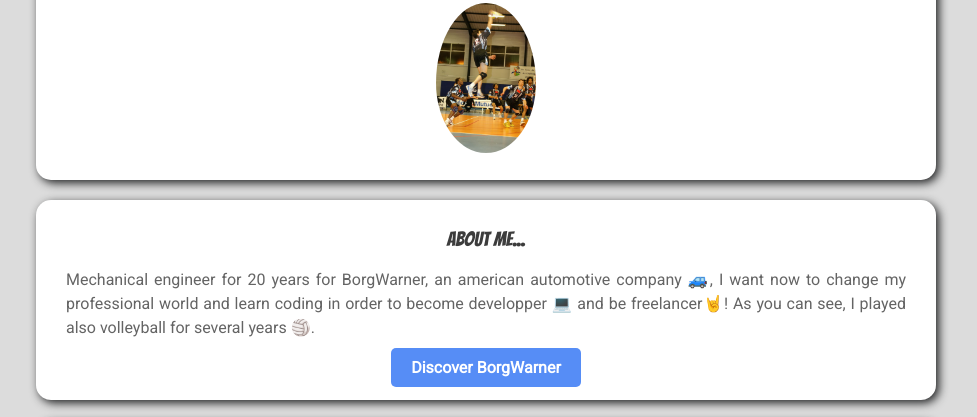
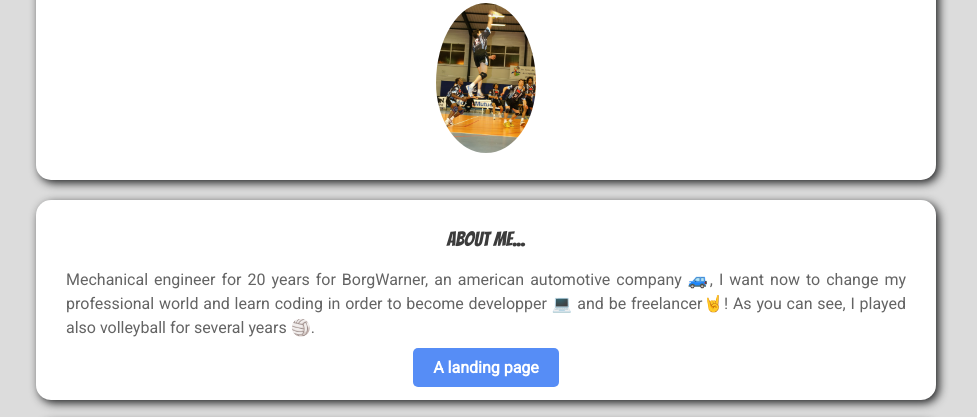
Before and after one commit to RafJube/profile, a plain HTML site: page index.html in a window 1280 px wide. Shown: the part 110-527 px from the top of the page, without its empty margins (154-1131 px from the left). Drawn offline with Linux system fonts and the light colour scheme.

Commit message:
Link to the landscape

```diff
--- a/index.html
+++ b/index.html
@@ -19,7 +19,7 @@
       <p>
         Mechanical engineer for 20 years for BorgWarner,  an american automotive company 🚙, I want now to change my professional world and learn coding in order to become developper 💻 and be freelancer🤘! As you can see, I played also volleyball for several years 🏐.
       </p>
-      <div id="btn-margin"><a href="https://www.borgwarner.com" target="_blank" class="btn-blue">Discover BorgWarner</a></div>
+      <div id="btn-margin"><a href="https://rafjube.github.io/" target="_blank" class="btn-blue">A landing page</a></div>
     </div>
     <div class="card">
       <h2>Follow Me!</h2>
```
